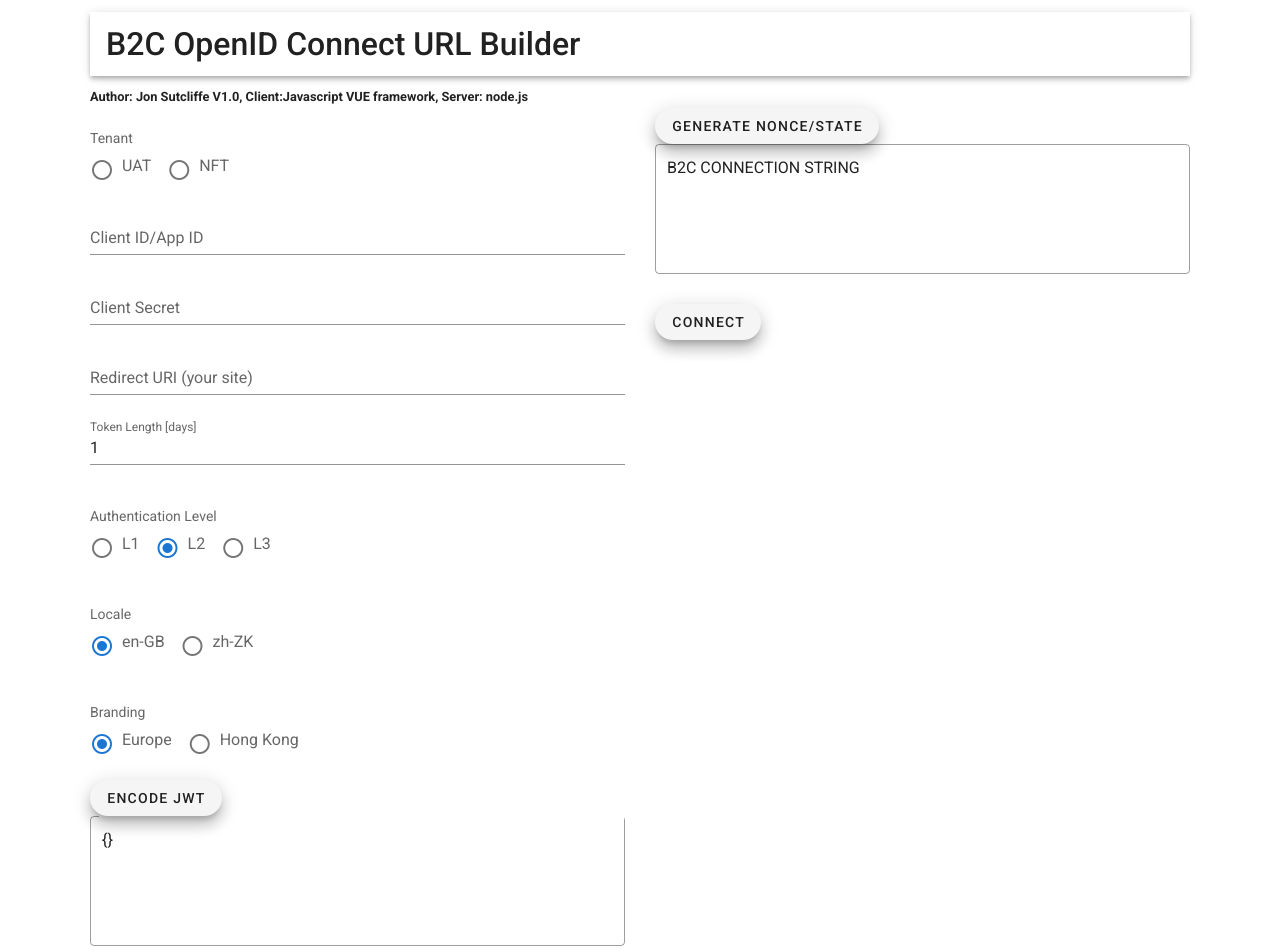
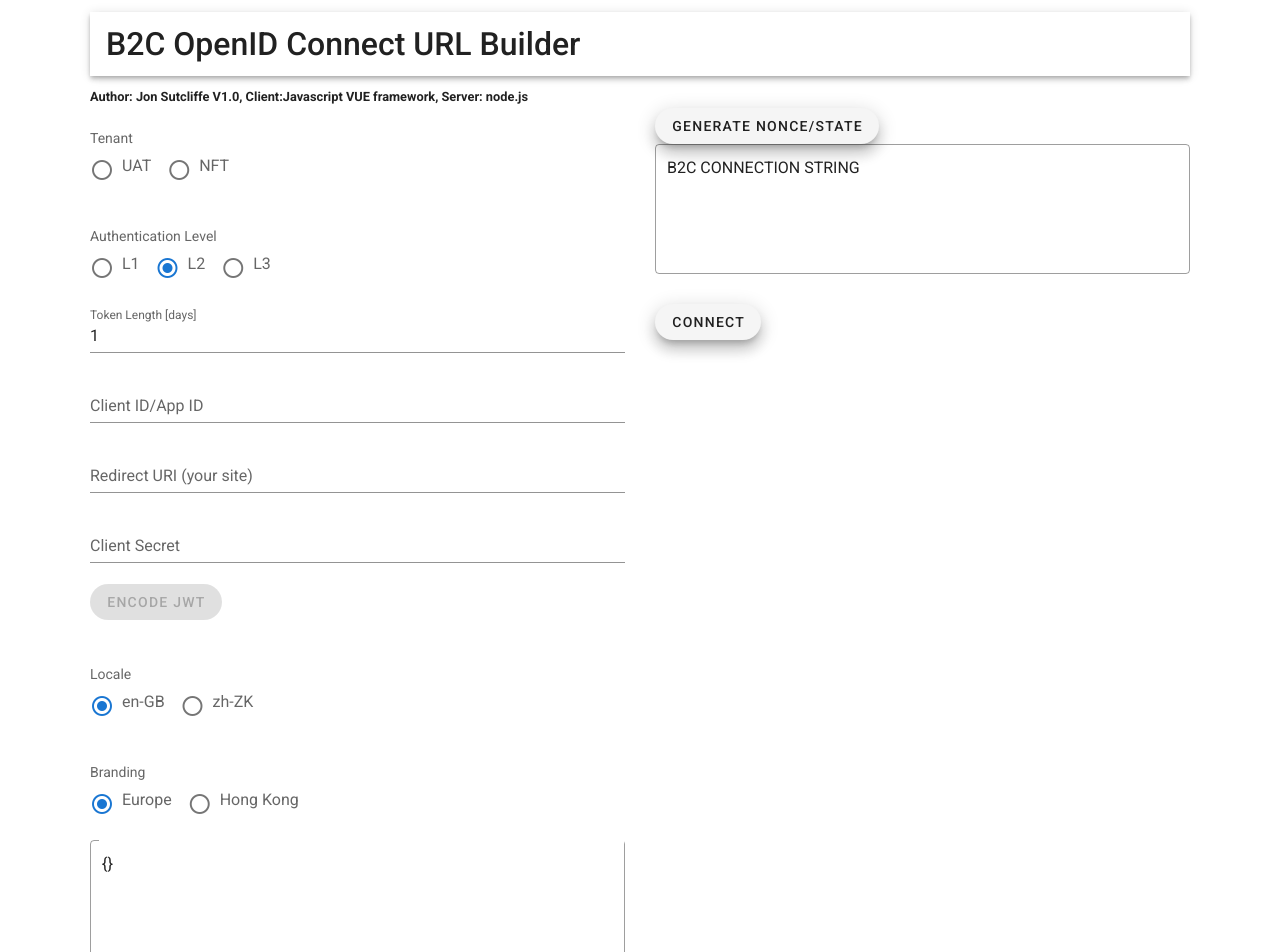
Before and after one commit to jonnylawrence/b2crequestchecker, a Vue app: page / in a window 1280 px wide. Shown: the top 952 px of the page. Built offline with nearby package versions, Linux system fonts and the light colour scheme.

Commit message:
validationchecks

```diff
--- a/package.json
+++ b/package.json
@@ -20,6 +20,7 @@
     "jsonwebtoken": "^8.5.1",
     "jwt-simple": "^0.5.6",
     "morgan": "^1.9.1",
+    "vee-validate": "^3.0.3",
     "vue": "^2.6.10",
     "vue-router": "^3.1.3",
     "vuetify": "^2.0.11"
--- a/src/components/StringBuilder.vue
+++ b/src/components/StringBuilder.vue
@@ -12,7 +12,7 @@
 			</small>
 			<div class="row">
 				<div class="col-6">
-					<v-radio-group v-model="radiosTenant" label="Tenant" row="true">
+					<v-radio-group v-model="radiosTenant" label="Tenant" row>
 						<v-radio
 							name="radiosTenant"
 							value="https://uat-account.np.bupaglobal.com/neubgdat01atluat01b2c01.onmicrosoft.com/b2c_1a_bupa-uni-uat-signinsignup/oauth2/v2.0/authorize"
@@ -26,17 +26,10 @@
 							label="NFT"
 						/>
 					</v-radio-group>
-
-					<v-text-field v-model="appid" label="Client ID/App ID" required></v-text-field>
-					<v-text-field v-model="client_secret" label="Client Secret" required></v-text-field>
-					<v-text-field v-model="redirect_uri" label="Redirect URI (your site)" required></v-text-field>
-
-					<v-text-field v-model="token_length" label="Token Length [days]" required></v-text-field>
-
 					<v-radio-group
 						v-model="radiosLoA"
 						label="Authentication Level"
-						row="true"
+						row
 						hint="Different authentication workflows will be executed by the B2C based on this Level of Access"
 					>
 						<v-radio
@@ -49,28 +42,42 @@
 						<v-radio name="radiosLoA" value="L2" key="L2" label="L2" />
 						<v-radio name="radiosLoA" value="L3" key="L3" label="L3" />
 					</v-radio-group>
+					<v-text-field v-model="token_length" label="Token Length [days]" required></v-text-field>
+					<v-text-field v-model="appid" label="Client ID/App ID" required></v-text-field>
 
-					<v-radio-group v-model="radiosLocale" label="Locale" row="true">
+					<ValidationObserver v-slot="{ valid, passes  }">
+						<form @encodeJWT.prevent="passes(encodeJWT)">
+							<ValidationProvider rules="required">
+								<v-text-field v-model="redirect_uri" label="Redirect URI (your site)" required></v-text-field>
+							</ValidationProvider>
+							<ValidationProvider rules="required">
+								<v-text-field v-model="client_secret" label="Client Secret" required></v-text-field>
+							</ValidationProvider>
+
+							<v-btn :disabled="!valid" v-on:click="encodeJWT" elevation="10" rounded>Encode JWT</v-btn>
+							<br />
+						</form>
+					</ValidationObserver>
+					<br />
+
+					<v-radio-group v-model="radiosLocale" label="Locale" row>
 						<v-radio name="radiosLocale" value="en-GB" key="en-GB" label="en-GB" />
 						<v-radio name="radiosLocale" value="zh-ZK" key="zh-ZK" label="zh-ZK" />
 					</v-radio-group>
 
-					<v-radio-group v-model="radiosBranding" label="Branding" row="true">
+					<v-radio-group v-model="radiosBranding" label="Branding" row>
 						<v-radio name="radiosLocale" value="europe" key="europe" label="Europe" />
 						<v-radio name="radiosLocale" value="hongkong" key="hongkong" label="Hong Kong" />
 					</v-radio-group>
 
-					<v-btn v-on:click="encodeJWT" elevation="10" rounded="true">Encode JWT</v-btn>
-					<br />
-
-					<v-textarea v-model="textbox" full-width="true" outlined="true" cols="60" auto-grow="true"></v-textarea>
+					<v-textarea v-model="textbox" full-width outlined cols="60" auto-grow></v-textarea>
 					<br />
 				</div>
 				<div class="col-6">
-					<v-btn v-on:click="randomstring" elevation="10" rounded="true">Generate Nonce/State</v-btn>
+					<v-btn v-on:click="randomstring" elevation="10" rounded>Generate Nonce/State</v-btn>
 					<br />
-					<v-textarea v-model="urlrequest" outlined="true" cols="60" auto-grow="true"></v-textarea>
-					<v-btn v-on:click="connectb2c" elevation="10" rounded="true">Connect</v-btn>
+					<v-textarea v-model="urlrequest" outlined cols="60" auto-grow></v-textarea>
+					<v-btn v-on:click="connectb2c" elevation="10" rounded>Connect</v-btn>
 				</div>
 			</div>
 
@@ -129,9 +136,6 @@
 					"&rp-app=" +
 					this.radiosBranding;
 			}
-			// nonce: function() {
-			// 	this.urlrequest = "POW!!";
-			// }
 		},
 		methods: {
 			async encodeJWT() {
--- a/src/main.js
+++ b/src/main.js
@@ -8,8 +8,19 @@ import Vuetify from "vuetify";
 // Import the styles directly. (Or you could add them via script tags.)
 import "bootstrap/dist/css/bootstrap.css";
 import "bootstrap-vue/dist/bootstrap-vue.css";
+import { extend } from "vee-validate";
+import { required } from "vee-validate/dist/rules";
+import { ValidationProvider } from "vee-validate";
+import { ValidationObserver } from "vee-validate";
+
+extend("required", {
+  ...required,
+  message: "{field} is required"
+});
 
 Vue.use(BootstrapVue);
+Vue.component("ValidationProvider", ValidationProvider);
+Vue.component("ValidationObserver", ValidationObserver);
 
 Vue.use(Vuetify, {
   iconfont: "mdi"
```
Also changed, not shown: 1 other file (tests, documents, lock files or other folders).
